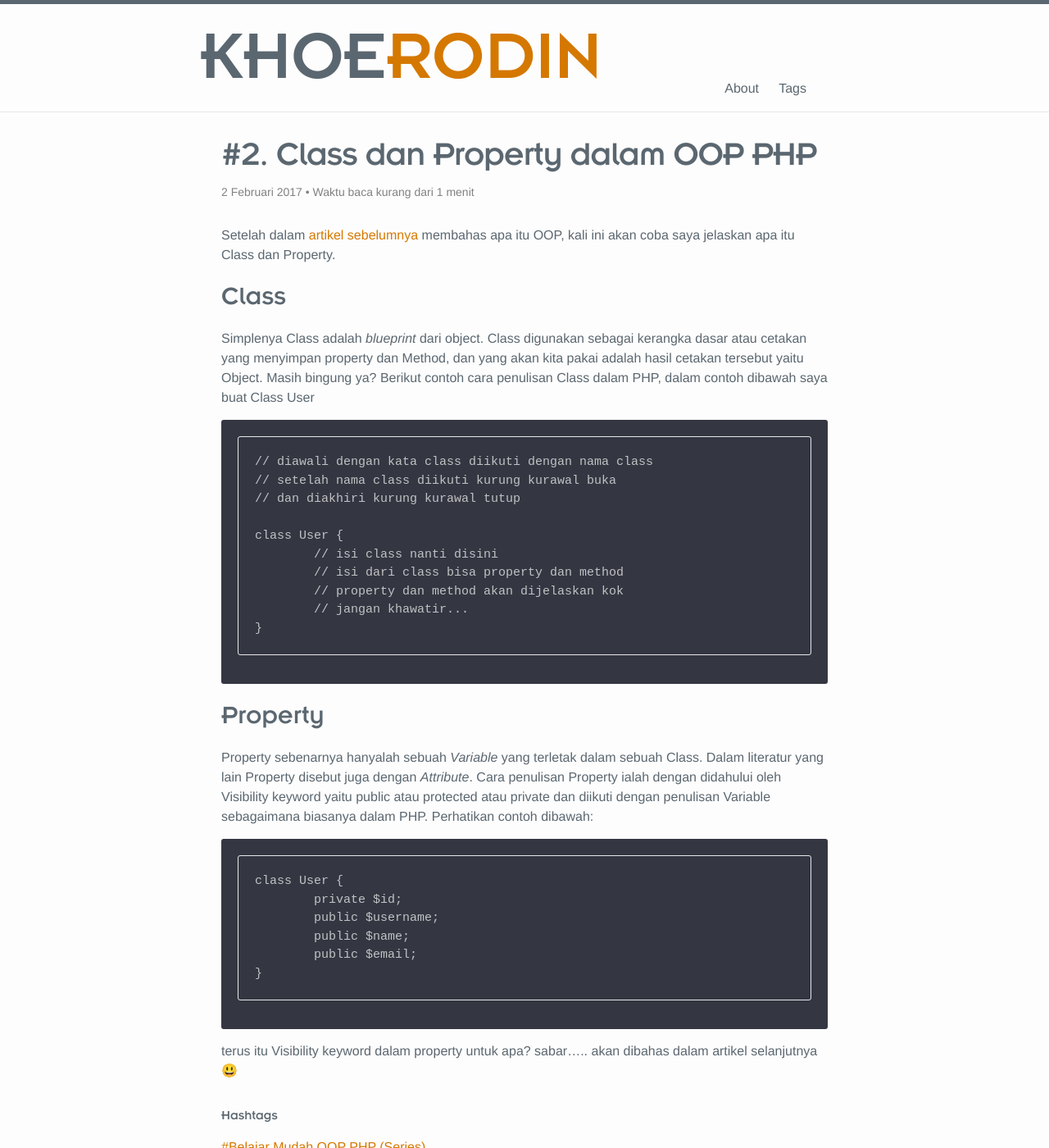
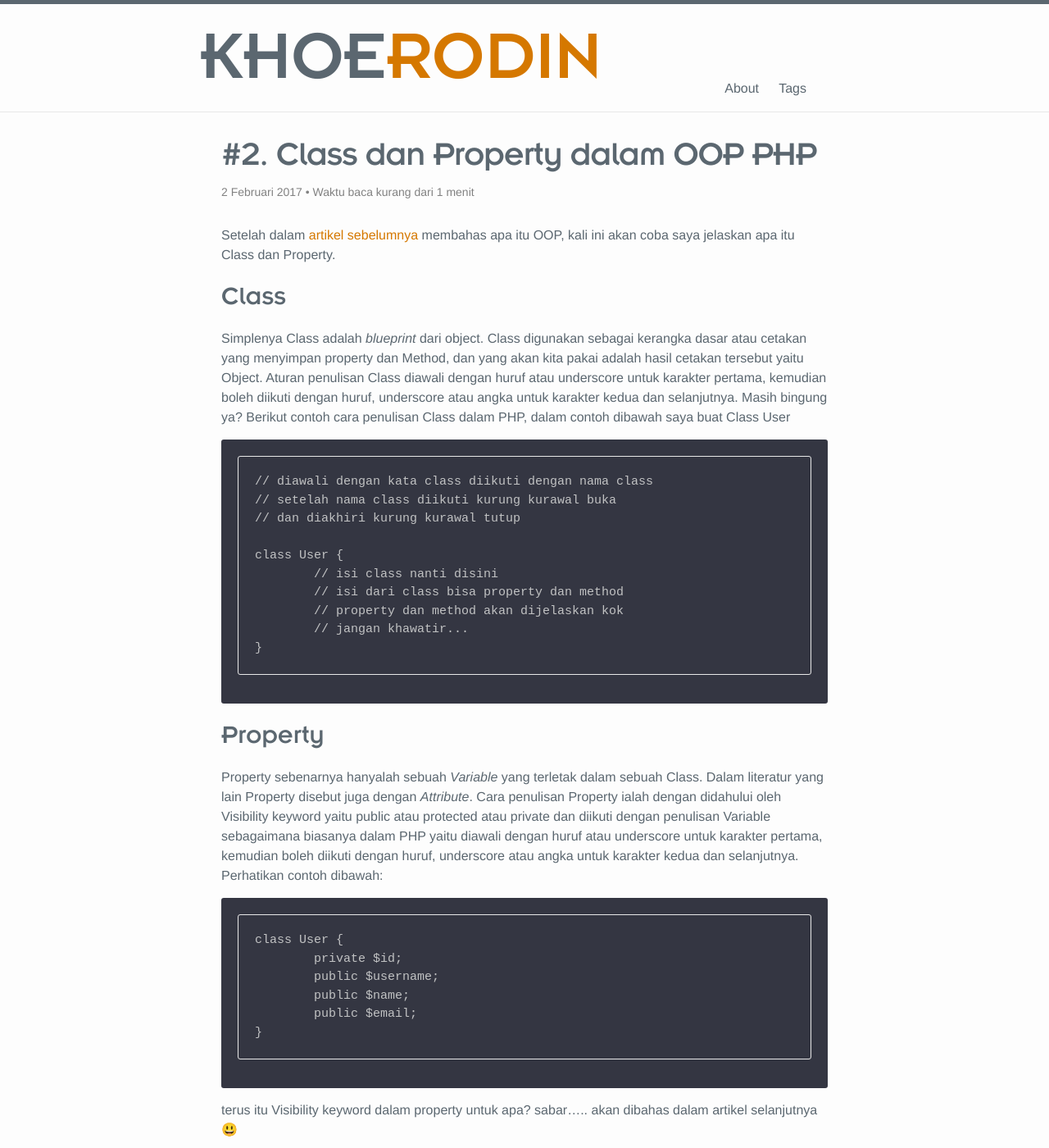
Before and after one commit to khoerodin/khoerodin.github.io, a Jekyll site: the page built from _posts/2017-02-02-class-dan-property-dalam-oop-php.md, in a window 1280 px wide and 1400 px high. Shown: the whole window at 82% size. Built offline with Jekyll 4.4.1, drawn with Linux system fonts in a browser that asks for light colours; nearby versions of some CDN libraries; emoji names are drawn with the system emoji font; comment, search, counter and statistics services are not loaded.

Commit message:
edit artikel

````diff
--- a/_posts/2017-02-02-class-dan-property-dalam-oop-php.md
+++ b/_posts/2017-02-02-class-dan-property-dalam-oop-php.md
@@ -12,7 +12,7 @@ published: true
 Setelah dalam[ artikel sebelumnya](http://khoerodin.id/apa-itu-oop-object-oriented-programming/) membahas apa itu OOP, kali ini akan coba saya jelaskan apa itu Class dan Property.
 
 ## Class
-Simplenya Class adalah *blueprint* dari object. Class digunakan sebagai kerangka dasar atau cetakan yang menyimpan property dan Method, dan yang akan kita pakai adalah hasil cetakan tersebut yaitu Object. Masih bingung ya? Berikut contoh cara penulisan Class dalam PHP, dalam contoh dibawah saya buat Class User
+Simplenya Class adalah *blueprint* dari object. Class digunakan sebagai kerangka dasar atau cetakan yang menyimpan property dan Method, dan yang akan kita pakai adalah hasil cetakan tersebut yaitu Object. Aturan penulisan Class diawali dengan huruf atau underscore untuk karakter pertama, kemudian boleh diikuti dengan huruf, underscore atau angka untuk karakter kedua dan selanjutnya. Masih bingung ya? Berikut contoh cara penulisan Class dalam PHP, dalam contoh dibawah saya buat Class User
 
 ```
 // diawali dengan kata class diikuti dengan nama class
@@ -28,7 +28,7 @@ class User {
 ```
 
 ## Property
-Property sebenarnya hanyalah sebuah *Variable* yang terletak dalam sebuah Class. Dalam literatur yang lain Property disebut juga dengan *Attribute*. Cara penulisan Property ialah dengan didahului oleh Visibility keyword yaitu public atau protected atau private dan diikuti dengan penulisan Variable sebagaimana biasanya dalam PHP. Perhatikan contoh dibawah:
+Property sebenarnya hanyalah sebuah *Variable* yang terletak dalam sebuah Class. Dalam literatur yang lain Property disebut juga dengan *Attribute*. Cara penulisan Property ialah dengan didahului oleh Visibility keyword yaitu public atau protected atau private dan diikuti dengan penulisan Variable sebagaimana biasanya dalam PHP yaitu diawali dengan huruf atau underscore untuk karakter pertama, kemudian boleh diikuti dengan huruf, underscore atau angka untuk karakter kedua dan selanjutnya. Perhatikan contoh dibawah:
 
 ```
 class User {
````
